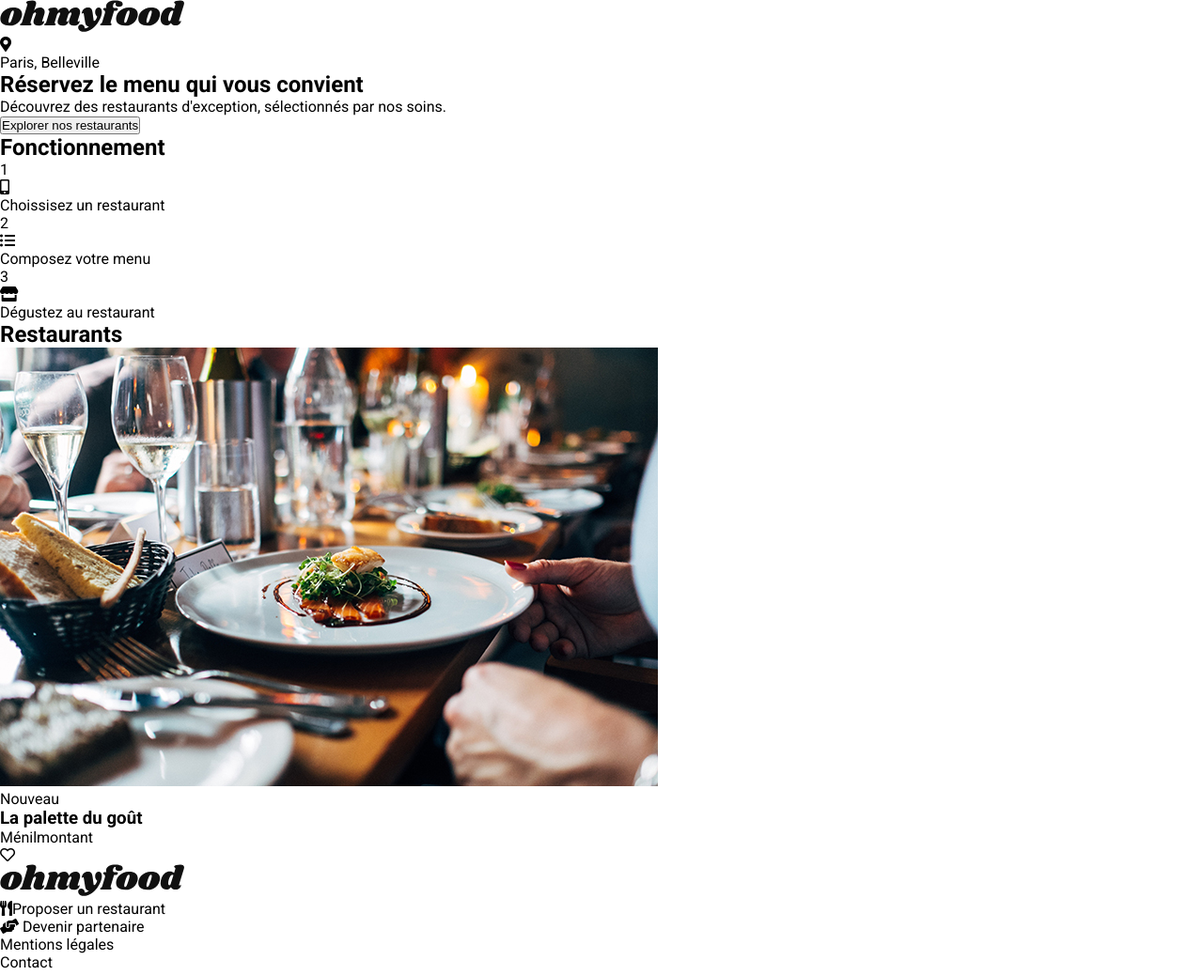
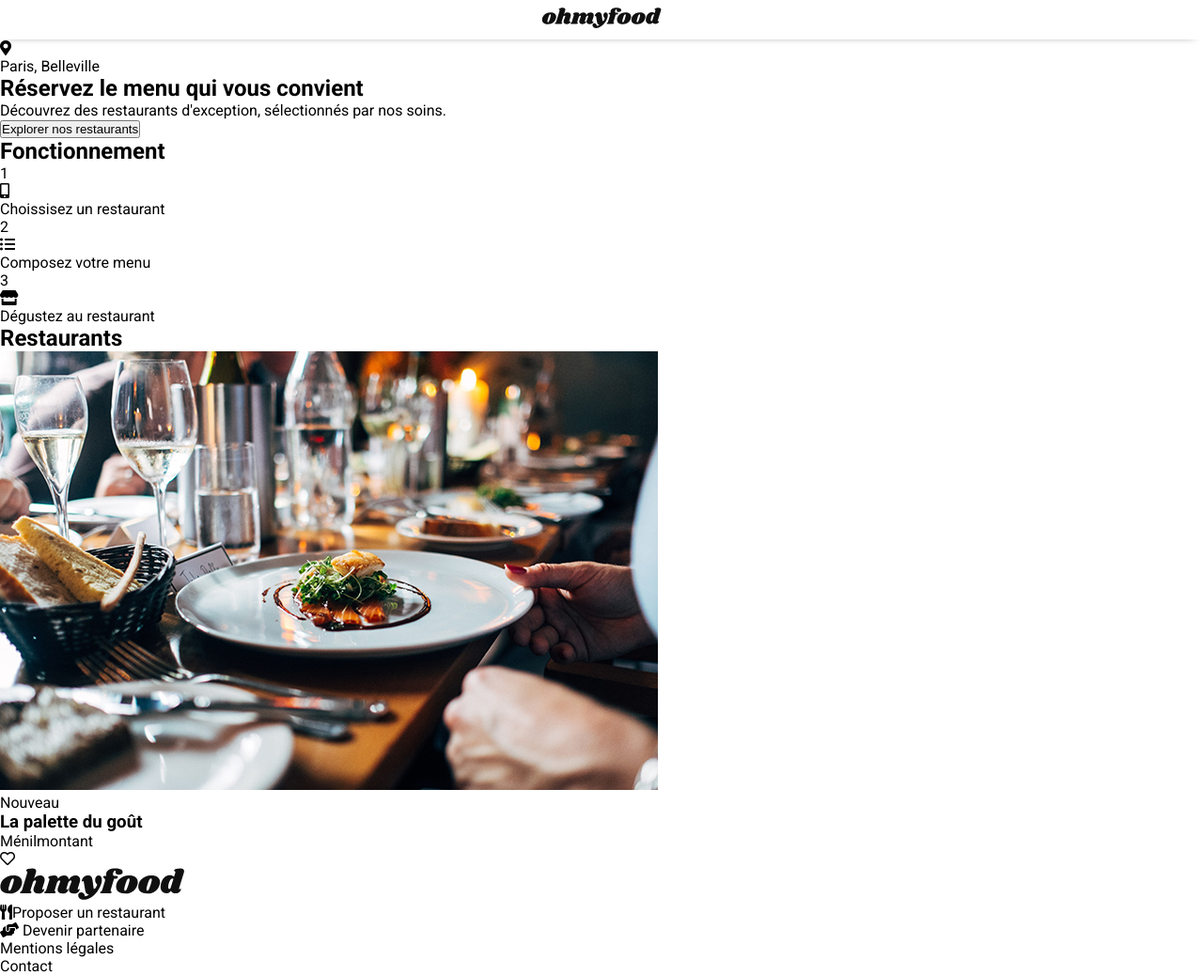
Before and after one commit to Sophianasseri/SophiaNasseri_3_06052021, a website: page index.html in a window 1280 px wide. Shown: the whole page at 94% size. Drawn offline with Linux system fonts and the light colour scheme; a web font is replaced by a local one.

Commit message:
Ajout header

```diff
--- a/index.html
+++ b/index.html
@@ -4,7 +4,7 @@
 <head>
     <meta charset="UTF-8">
     <meta http-equiv="X-UA-Compatible" content="IE=edge">
-    <meta name="viewport" content="width=device-width, initial-scale=1.0">
+    <meta name="viewport" content="width=device-width, initial-scale=1, minimum-scale=1">
     <title>Ohmyfood!</title>
     <link rel="stylesheet" href="https://cdnjs.cloudflare.com/ajax/libs/font-awesome/5.15.3/css/all.min.css"
         integrity="sha512-iBBXm8fW90+nuLcSKlbmrPcLa0OT92xO1BIsZ+ywDWZCvqsWgccV3gFoRBv0z+8dLJgyAHIhR35VZc2oM/gI1w=="
--- a/sass/main.scss
+++ b/sass/main.scss
@@ -1,3 +1,4 @@
 @import "./utils/variables";
 @import "./base/typography";
-@import "./base/reset"
+@import "./base/reset";
+@import "./layout/header"
```
Also changed, not shown: css/style.css, 1 other file.
